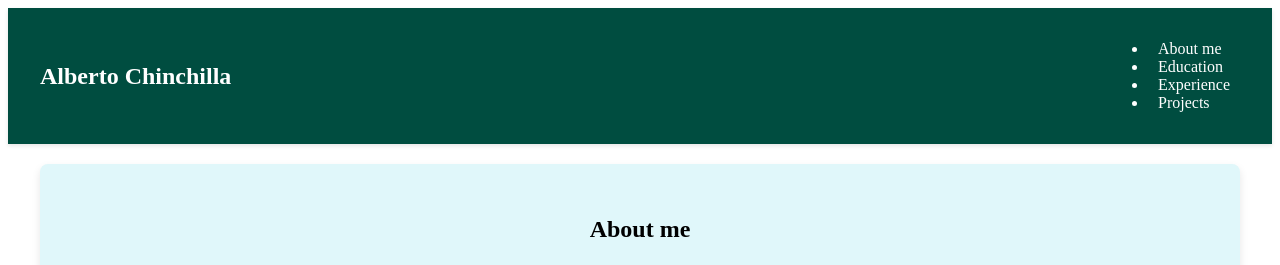
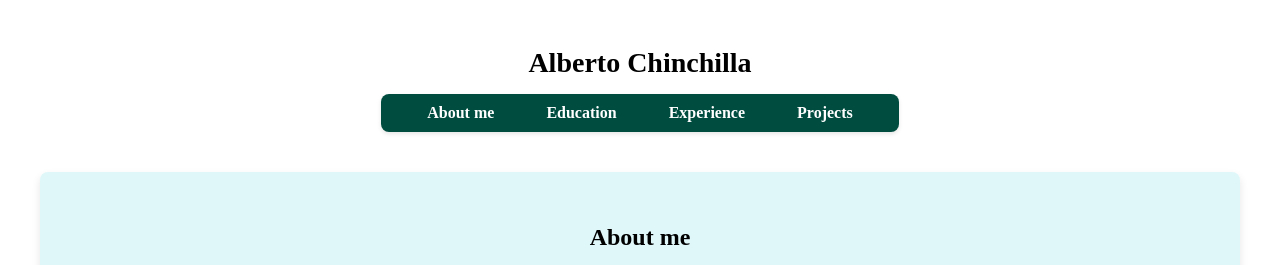
Before and after one commit to AlbertoChinchilla99/Developer-Portfolio, a website built with Vite: page index.html in a window 1280 px wide. Shown: the top 265 px of the page. Built offline with nearby package versions, Linux system fonts and the light colour scheme.

Commit message:
Update Header.css

```diff
--- a/components/Header/Header.css
+++ b/components/Header/Header.css
@@ -1,25 +1,49 @@
 header {
-  background-color: var(--secondary-color);
-  color: #fff;
-  padding: 1rem 2rem;
   display: flex;
-  justify-content: space-between;
+  flex-direction: column;
   align-items: center;
-  box-shadow: 0 2px 4px rgba(0, 0, 0, 0.1);
+  text-align: center;
+  padding: 20px 0;
 }
 
 header h1 {
-  font-size: 24px;
+  font-size: 28px;
+  margin-bottom: 15px;
+}
+header nav {
+  background-color: var(--secondary-color); /* Fondo para diferenciar el nav */
+  box-shadow: 0 2px 4px rgba(0, 0, 0, 0.1);
+  border-radius: 8px; /* Bordes redondeados */
+  padding: 10px 20px;
+  max-width: 1200px;
+  margin: 0 auto; /* Centra el nav */
+}
+
+header nav ul {
+  display: flex;
+  justify-content: space-around; /* Distribuye los elementos */
+  align-items: center;
+  list-style: none;
+  padding: 0;
+  margin: 0;
+}
+
+header nav li {
+  margin: 0 10px;
 }
 
 header nav a {
   color: #fff;
   text-decoration: none;
-  margin: 0 10px;
+  padding: 0.5rem 1rem;
   font-size: 16px;
-  transition: color 0.3s;
+  font-weight: bold;
+  border-radius: 5px;
+  transition: background-color 0.3s ease, color 0.3s ease;
 }
 
 header nav a:hover {
-  color: var(--background-color);
+  background-color: #fff;
+  color: var(--secondary-color);
+  text-shadow: 0 1px 2px rgba(0, 0, 0, 0.2);
 }
```
